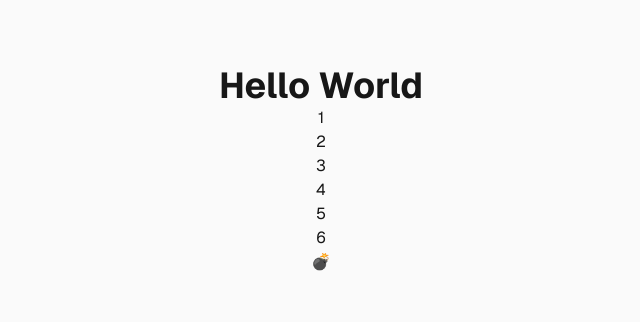
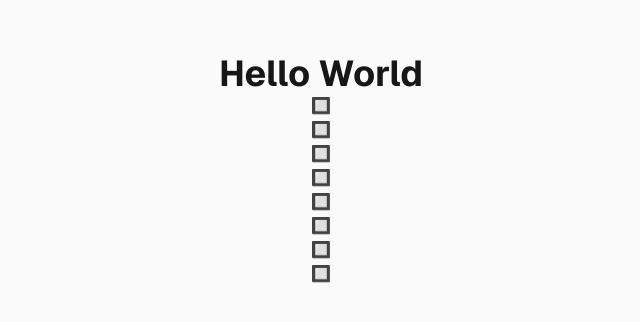
Before and after one commit to nmt/minepeeper, a Next.js app: page / in a window 1280 px wide. Shown: the part 230-552 px from the top of the page, without its empty margins (319-959 px from the left). Built offline with nearby package versions, Linux system fonts and the light colour scheme.

Commit message:
feat: Refactor Cell to render one element; Basic Grid component

```diff
--- a/app/components/Cell.tsx
+++ b/app/components/Cell.tsx
@@ -1,29 +1,49 @@
+"use client";
+
+import clsx from "clsx";
+import { useState } from "react";
+
 interface CellProps {
-  cellType: "bomb" | "number" | "empty" | "flag";
-  cellValue?: 1 | 2 | 3 | 4 | 5 | 6 | 7 | 8;
+  cellType: "bomb" | 1 | 2 | 3 | 4 | 5 | 6 | 7 | 8 | "empty" | "flag";
   isShowing: boolean;
 }
 
-// TODO: Implement onClick handler (Q: will the rerender cause FLOUT?)
 // TODO: Implement styling
+// TODO: Obfuscate cell value
 
-export default function Cell({ cellType, cellValue, isShowing }: CellProps) {
-  const renderNumberCell = () => {
-    if (cellValue) return <div className="cell">{cellValue}</div>;
+export default function Cell({ cellType }: CellProps) {
+  const [isShowing, setIsShowing] = useState(false);
+
+  const cellClasses = {
+    cell: true,
+    "is-showing": isShowing,
   };
 
-  if (isShowing) {
+  const renderCellValue = () => {
+    if (!isShowing) {
+      return "🔲";
+    }
     switch (cellType) {
       case "bomb":
-        return <div className="cell">💣</div>;
-      case "number":
-        return renderNumberCell();
+        return "💣";
       case "empty":
-        return <div className="cell"> </div>;
+        return " ";
       case "flag":
-        return <div className="cell">🚩</div>;
+        return "🚩";
+      default:
+        return cellType;
     }
-  } else {
-    return <div className="hidden">{cellValue}</div>;
-  }
+  };
+
+  const onClickHandler = () => {
+    if (!isShowing) {
+      setIsShowing(true);
+    }
+  };
+
+  return (
+    <div className={clsx(cellClasses)} onClick={onClickHandler}>
+      {renderCellValue()}
+    </div>
+  );
 }
--- /dev/null
+++ b/app/components/Grid.tsx
@@ -0,0 +1,18 @@
+import { ReactNode } from "react";
+
+// TODO: CSS Grid for styling
+export const Grid = (cellsArray: ReactNode[][]) => {
+  return (
+    <div className="grid">
+      {cellsArray.map((cellRow, rowIndex) => (
+        <div className="grid-row" key={rowIndex}>
+          {cellRow.map((cellColumn, columnIndex) => (
+            <div className="grid-cell" key={columnIndex}>
+              {cellColumn}
+            </div>
+          ))}
+        </div>
+      ))}
+    </div>
+  );
+};
--- a/app/page.tsx
+++ b/app/page.tsx
@@ -3,14 +3,19 @@ import Cell from "./components/Cell";
 export default function Home() {
   // TODO: Implement ErrorBoundary
   return (
+    // TODO: Use Grid component
+    // TODO: Generate the grid
+    // TODO: Calculate empty spaces in a Reacty way
+    // TODO: State management of Cells
+    // TODO: Implement tests
     <div className="flex flex-col flex-1 items-center justify-center bg-zinc-50 font-sans dark:bg-black">
       <h1 className="text-4xl font-bold">Hello World</h1>
-      <Cell cellType="number" cellValue={1} isShowing={true} />
-      <Cell cellType="number" cellValue={2} isShowing={true} />
-      <Cell cellType="number" cellValue={3} isShowing={true} />
-      <Cell cellType="number" cellValue={4} isShowing={true} />
-      <Cell cellType="number" cellValue={5} isShowing={true} />
-      <Cell cellType="number" cellValue={6} isShowing={true} />
+      <Cell cellType={1} isShowing={true} />
+      <Cell cellType={2} isShowing={true} />
+      <Cell cellType={3} isShowing={true} />
+      <Cell cellType={4} isShowing={true} />
+      <Cell cellType={5} isShowing={true} />
+      <Cell cellType={6} isShowing={true} />
       <Cell cellType="bomb" isShowing={true} />
       <Cell cellType="bomb" isShowing={false} />
     </div>
--- a/package.json
+++ b/package.json
@@ -18,6 +18,7 @@
     "@types/node": "^20",
     "@types/react": "^19",
     "@types/react-dom": "^19",
+    "clsx": "^2.1.1",
     "eslint": "^9",
     "eslint-config-next": "16.2.4",
     "tailwindcss": "^4",
```
Also changed, not shown: 1 other file (tests, documents, lock files or other folders).
